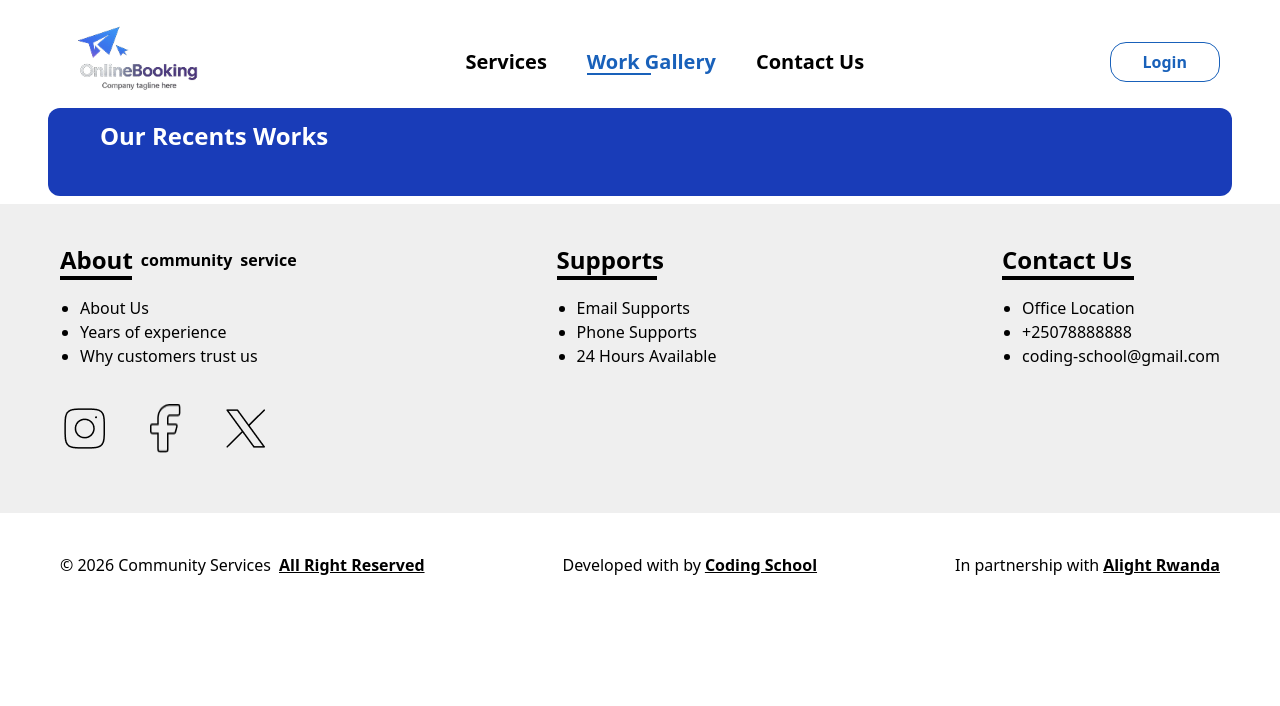
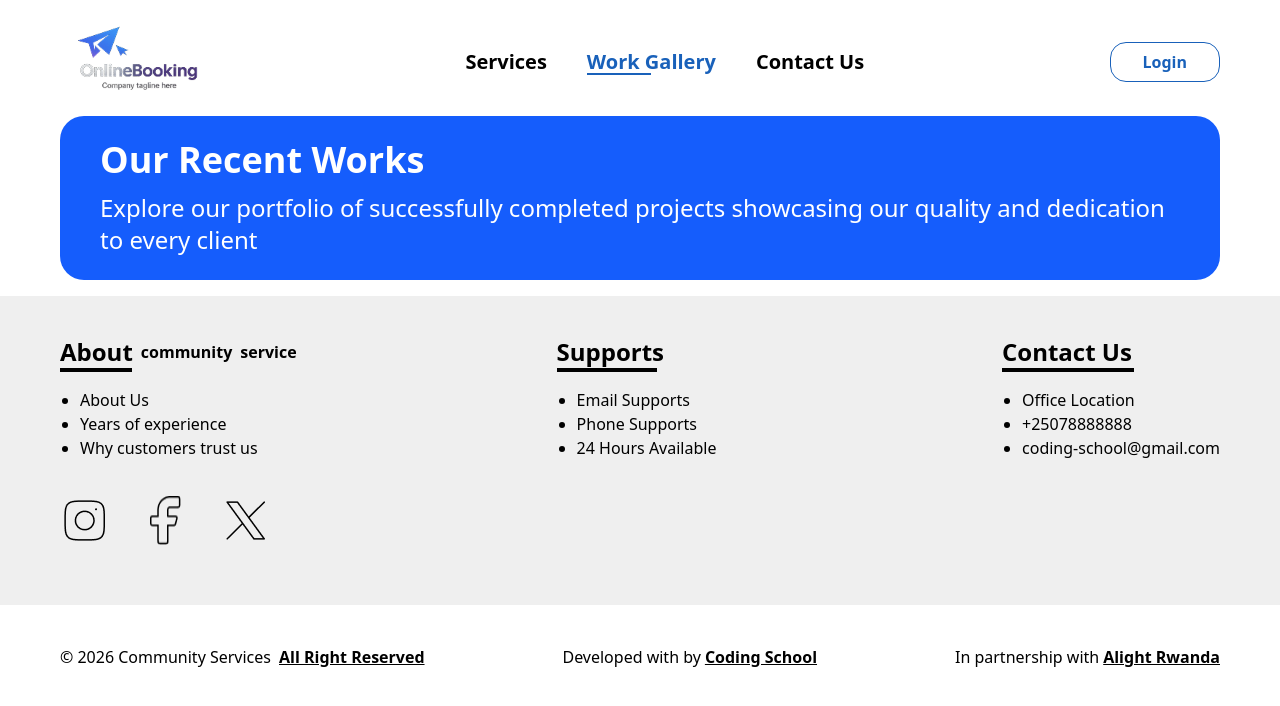
Before and after one commit to Alight-Rw/Community-Services, a React (Vite) app: page /gallery in a window 1280 px wide. Shown: the top 706 px of the page. Built offline with nearby package versions, Linux system fonts and the light colour scheme.

Commit message:
Try to push another code

```diff
--- a/src/Components/Client/WorkedGallery/SectionHeader.jsx
+++ b/src/Components/Client/WorkedGallery/SectionHeader.jsx
@@ -1,16 +1,17 @@
 const SectionHeader = ({ title, subtitle }) => {
   return (
-    <div className="bg-blue-800 py-6 px-4 sm:px-6 lg:px-8 w-full max-w-[calc(100%-48px)] mx-auto rounded-xl">
-      <h2 className="text-white text-xl sm:text-2xl md:text-2xl font-bold -mt-8 px-5 py-5">
+    <div className="bg-blue-600 w-full rounded-3xl  py-6  ">
+      <h2 className="text-white text-3xl sm:text-2xl md:text-4xl px-10 font-bold">
         {title}
       </h2>
 
       {subtitle && (
-        <p className="text-blue-100 text-sm md:text-base mt-2">
+        <p className="text-white sm:text-lg md:text-2xl mt-3 px-10  text-base">
           {subtitle}
         </p>
       )}
     </div>
   );
 };
-export default SectionHeader
+
+export default SectionHeader;
--- a/src/Components/Client/WorkedGallery/index.jsx
+++ b/src/Components/Client/WorkedGallery/index.jsx
@@ -1,11 +1,13 @@
 import SectionHeader from "./SectionHeader";
 
-export function WorkedGallery (){
-    return (
-         <div className="px-6 w-full py-2">
-
-            <SectionHeader
-            title={"Our Recents Works"}/>
-         </div>
-    )
+export function WorkedGallery() {
+  return (
+    <div className="w-full py-4 px-[40px] md:px-[60px]">
+      <SectionHeader
+        title="Our Recent Works"
+        subtitle="Explore our portfolio of successfully completed projects showcasing our quality and dedication to every client"
+      />
+    </div>
+  );
 }
+export default SectionHeader
```
